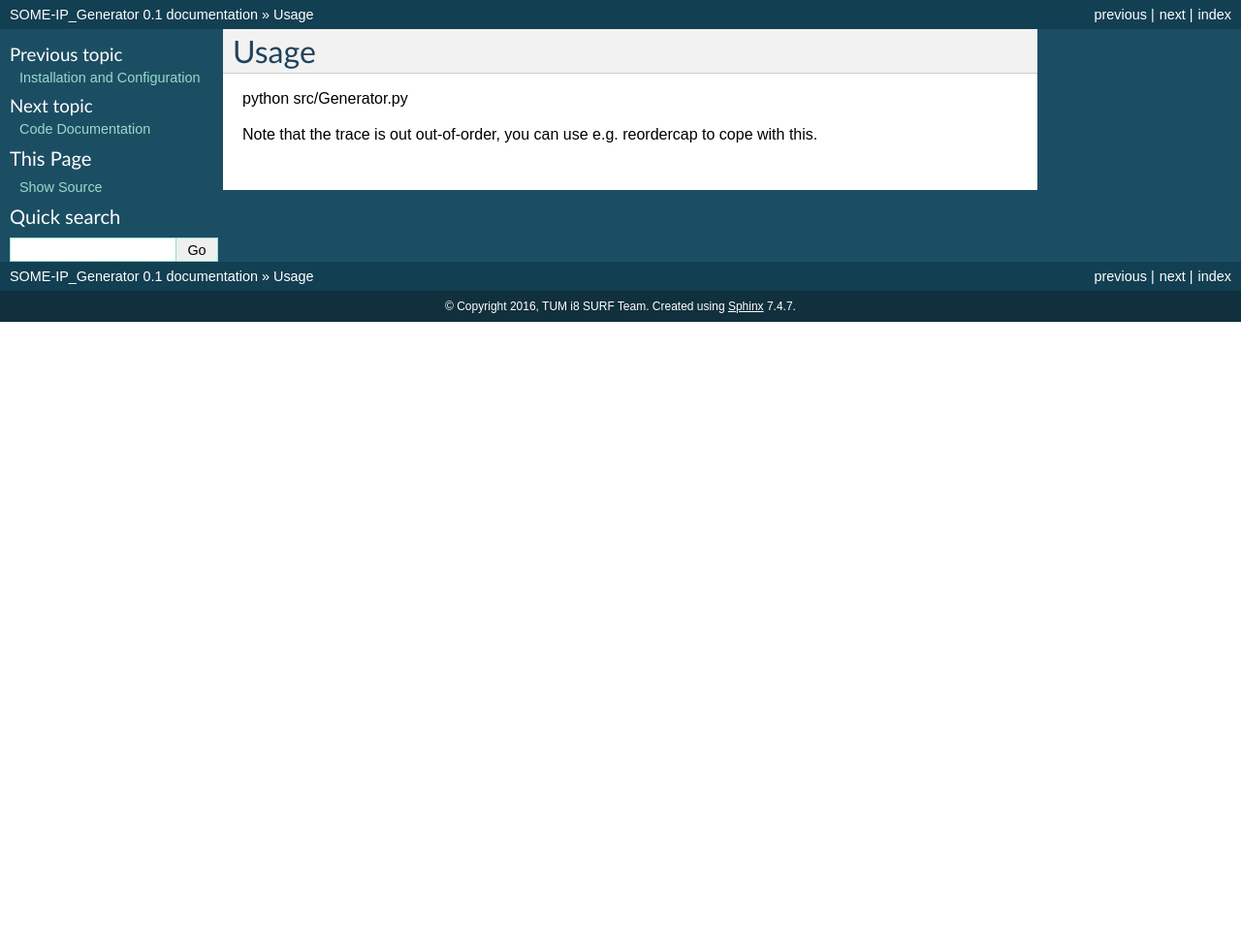
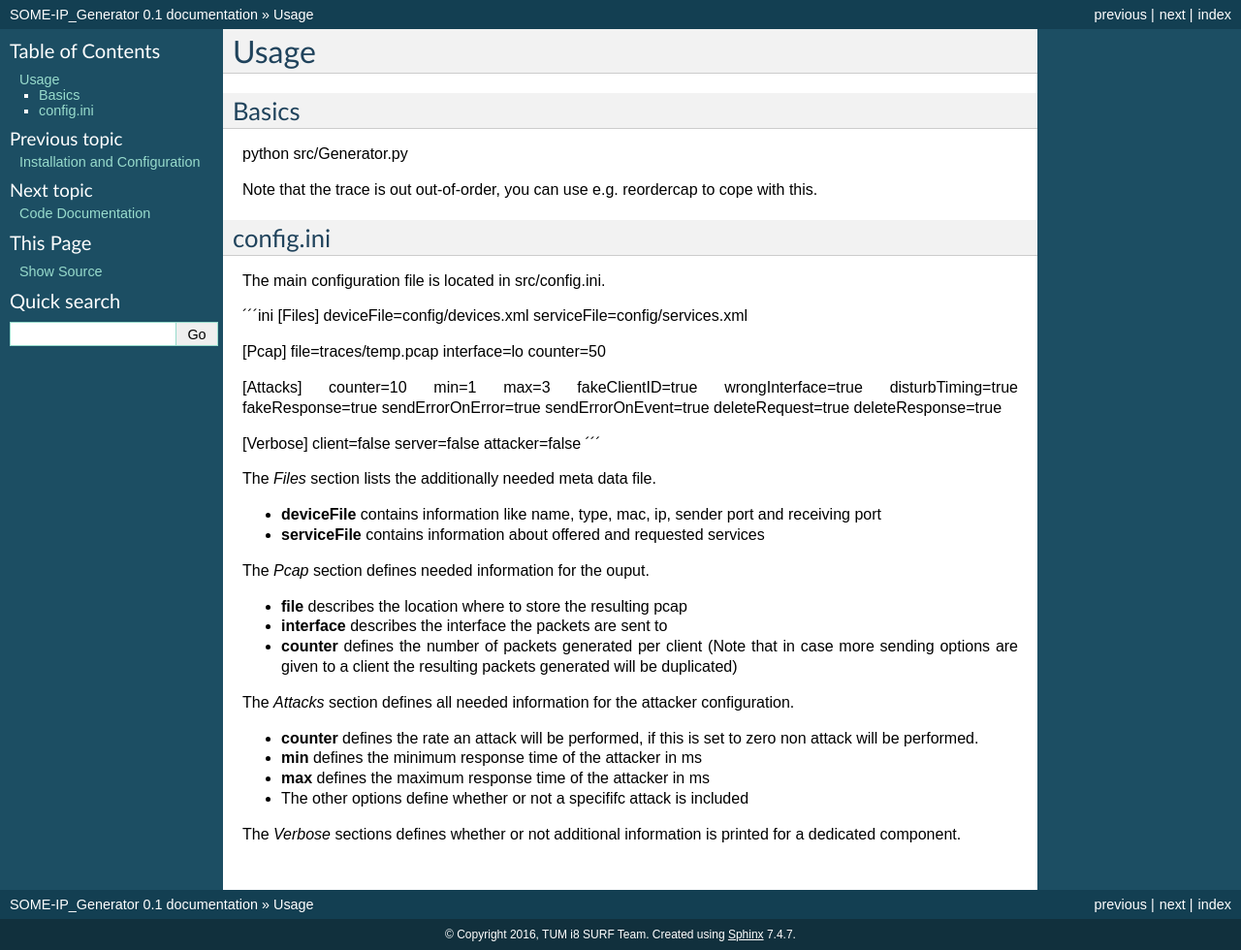
Before and after one commit to Egomania/SOME-IP_Generator, a Sphinx documentation site: the page built from docs/source/use.md, in a window 1280 px wide. Shown: the whole page at 97% size. Built offline with Sphinx 7.4.7, drawn with Linux system fonts in a browser that asks for light colours; before the commit the page ends 900 px from its top, so only the background shows below that.

Commit message:
user doc

```diff
--- a/docs/source/use.md
+++ b/docs/source/use.md
@@ -1,5 +1,57 @@
 # Usage
+
+## Basics
 
 python src/Generator.py
 
 Note that the trace is out out-of-order, you can use e.g. reordercap to cope with this.
+
+## config.ini
+
+The main configuration file is located in src/config.ini.
+
+´´´ini
+[Files]
+deviceFile=config/devices.xml
+serviceFile=config/services.xml
+
+[Pcap]
+file=traces/temp.pcap
+interface=lo
+counter=50
+
+[Attacks]
+counter=10
+min=1
+max=3
+fakeClientID=true
+wrongInterface=true
+disturbTiming=true
+fakeResponse=true
+sendErrorOnError=true
+sendErrorOnEvent=true
+deleteRequest=true
+deleteResponse=true
+
+[Verbose]
+client=false
+server=false
+attacker=false
+´´´
+
+The *Files* section lists the additionally needed meta data file.
+ * **deviceFile** contains information like name, type, mac, ip, sender port and receiving port
+ * **serviceFile** contains information about offered and requested services
+
+The *Pcap* section defines needed information for the ouput.
+ * **file** describes the location where to store the resulting pcap
+ * **interface** describes the interface the packets are sent to
+ * **counter** defines the number of packets generated per client (Note that in case more sending options are given to a client the resulting packets generated will be duplicated)
+
+The *Attacks* section defines all needed information for the attacker configuration.
+ * **counter** defines the rate an attack will be performed, if this is set to zero non attack will be performed.
+ * **min** defines the minimum response time of the attacker in ms
+ * **max** defines the maximum response time of the attacker in ms
+ * The other options define whether or not a specififc attack is included
+
+The *Verbose* sections defines whether or not additional information is printed for a dedicated component.
```
